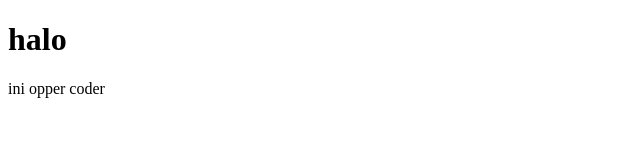
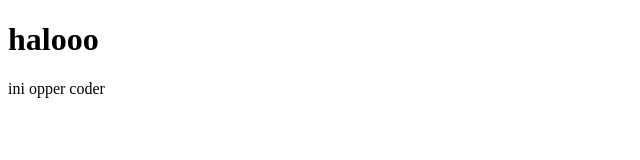
Before and after one commit to opper-coder/opper-coder.github.io, a plain HTML site: page index.html in a window 1280 px wide. Shown: the full height of the page, 0-640 px from the left. Drawn offline with Linux system fonts and the light colour scheme.

Commit message:
Update index.html

```diff
--- a/index.html
+++ b/index.html
@@ -6,7 +6,7 @@
 	<title>Document</title>
 </head>
 <body>
-	<h1>halo</h1>
+	<h1>halooo</h1>
 	<p>ini opper coder</p>
 </body>
 </html>
```
